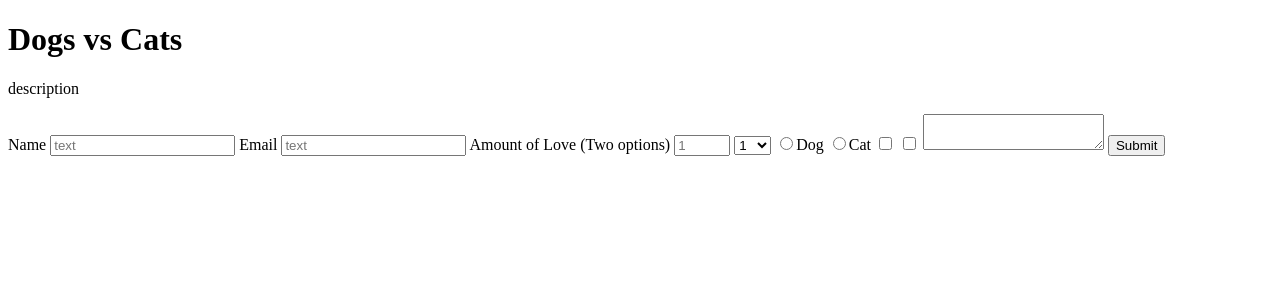
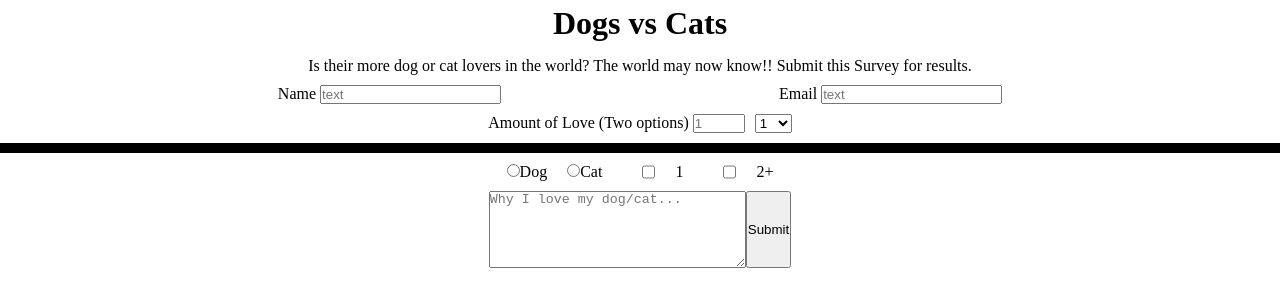
Before and after one commit to brandonlsosa/Survey-Form, a plain HTML site: page index.html in a window 1280 px wide. Drawn offline with Linux system fonts and the light colour scheme.

Commit message:
Final changes css

```diff
--- a/index.html
+++ b/index.html
@@ -4,13 +4,18 @@
     <head>
         <meta charset="utf-8">
         <meta name="viewport" content="width=device-width, initial-scale=1.0">
+        <title>Survey Form</title>
+        <link rel="stylesheet" href="style.css">
     </head>
     <body>
         <h1 class="title">Dogs vs Cats</h1>
-        <p class="description">description</p>
+        <p class="description">Is their more dog or cat lovers in the world? The world may now know!! Submit this Survey for results.</p>
         <form id="survey-form"></form>
+            <div class="top-info">
                 <label id="name-label">Name <input id="name-label" type="text" required placeholder="text" /></label>
                 <label id="email">Email <input id="email" type="email" required placeholder="text" /></label>
+            </div>
+            <div class="middle-info">
                 <label id="number-label">Amount of Love (Two options) <input id="number-label" type="number" min="1" max="10" placeholder="1"></label>
                 <select id="dropdown">
                     <option>1</option>
@@ -24,12 +29,18 @@
                     <option>9</option>
                     <option>10</option>
                 </select>
-            <label id="button 1"><input type="radio" value="yes" name="button 1" />Dog</label>
-            <label id="button 1" ><input type="radio" value="no" name="button 1" />Cat</label>
-            <input type="checkbox" value="cat" name="button 2" />
-            <input type="checkbox" value="dog" name="button 2" />
-            <textarea ></textarea>
+            </div>
+            <div class="border"></div>
+            <div class="buttons">
+                <label id="button 1"><input type="radio" value="dog" name="button 1" />Dog</label>
+                <label id="button 1" ><input type="radio" value="cat" name="button 1" />Cat</label>
+                <label id="button 2"></label><input type="checkbox" value="yes" name="button 2" />1</label>
+                <label id="button 2"></label><input type="checkbox" value="no" name="button 2" />2+</label>
+            </div>
+            <div class="submit-form">
+                <textarea name="textarea" rows="5" cols="30" placeholder="Why I love my dog/cat..."></textarea>
                 <button id="submit" type="submit">Submit</button>
+            </div>
         </form>
     </body>
 </html>
--- a/style.css
+++ b/style.css
@@ -0,0 +1,55 @@
+* {
+    box-sizing: border-box;
+    margin: 0;
+    padding: 0;
+}
+
+.title {
+    text-align: center;
+    padding: 5px 0 5px 0;;
+    position: sticky;
+}
+
+.description {
+    text-align: center;
+    overflow: auto;
+    margin: 10px auto;
+}
+
+.top-info {
+    display: flex;
+    justify-content: space-evenly;
+    margin: 10px auto;
+}
+
+.middle-info {
+    display: flex;
+    justify-content: center;
+    gap: 10px;
+}
+
+.border {
+    border-width: 5px;
+    color: black;
+    border-style: solid;
+    margin: 10px 0 10px 0;
+}
+
+.description:hover {
+    background-color: black;
+    background: solid 1px;
+    color: aliceblue;
+}
+
+.buttons {
+    display: flex;
+    justify-content: center;
+    gap: 20px;
+}
+
+.submit-form {
+    display: flex;
+    justify-content: center;
+    gap: 10;
+    margin-top: 10px;
+}
```
Lines whose indentation alone changed are shown as unchanged.
